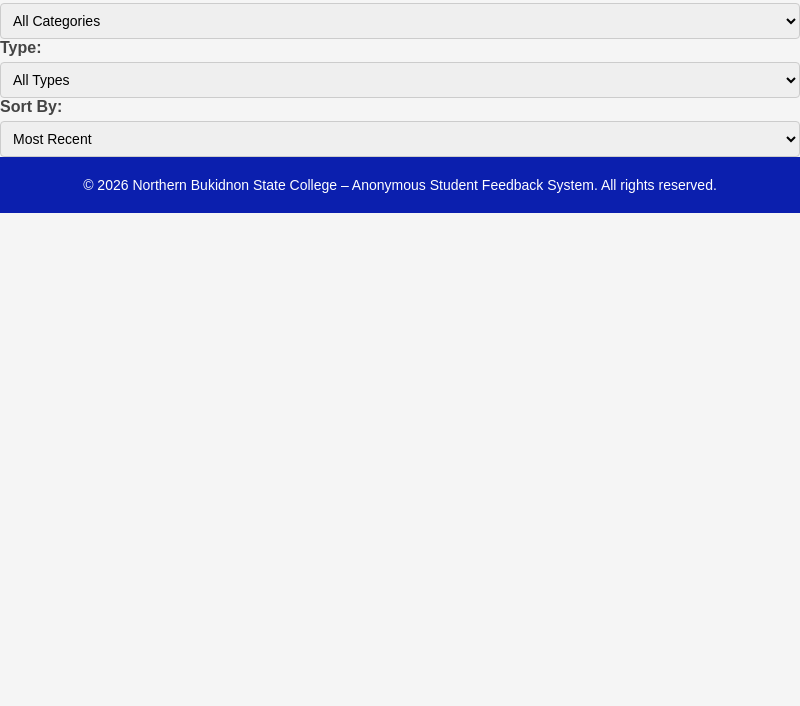
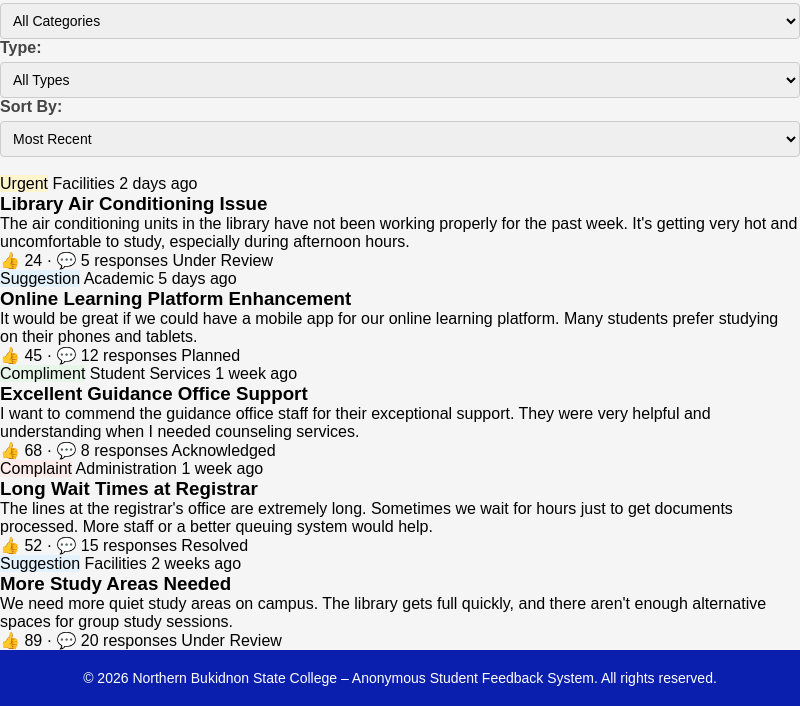
Before and after one commit to ErickJamesRubin/Anonymous_Student_Feedback_System, an Electron app: page feedback-hub.html in a window 800 px wide. Shown: the part 161-867 px from the top of the page. Before the commit the page ends 800 px from the top, so only its background shows below. Drawn offline with Linux system fonts and the light colour scheme.

Commit message:
feedback lists

```diff
--- a/feedback-hub.html
+++ b/feedback-hub.html
@@ -79,6 +79,113 @@
     </div>
 </section>
 
+<br>
+
+<section class="hub-feedback">
+    <div class="hub-container">
+
+        <!-- Feedback Item 1 -->
+        <div class="feedback-item">
+            <div class="feedback-header">
+                <div class="feedback-meta">
+                    <span class="feedback-tag tag-urgent">Urgent</span>
+                    <span class="feedback-category">Facilities</span>
+                    <span class="feedback-date">2 days ago</span>
+                </div>
+            </div>
+            <div class="feedback-content">
+                <h3>Library Air Conditioning Issue</h3>
+                <p>The air conditioning units in the library have not been working properly for the past week.
+                   It's getting very hot and uncomfortable to study, especially during afternoon hours.</p>
+            </div>
+            <div class="feedback-footer">
+                <span class="feedback-reactions">👍 24 · 💬 5 responses</span>
+                <span class="feedback-status status-review">Under Review</span>
+            </div>
+        </div>
+
+        <!-- Feedback Item 2 -->
+        <div class="feedback-item">
+            <div class="feedback-header">
+                <div class="feedback-meta">
+                    <span class="feedback-tag tag-suggestion">Suggestion</span>
+                    <span class="feedback-category">Academic</span>
+                    <span class="feedback-date">5 days ago</span>
+                </div>
+            </div>
+            <div class="feedback-content">
+                <h3>Online Learning Platform Enhancement</h3>
+                <p>It would be great if we could have a mobile app for our online learning platform.
+                   Many students prefer studying on their phones and tablets.</p>
+            </div>
+            <div class="feedback-footer">
+                <span class="feedback-reactions">👍 45 · 💬 12 responses</span>
+                <span class="feedback-status status-planned">Planned</span>
+            </div>
+        </div>
+
+        <!-- Feedback Item 3 -->
+        <div class="feedback-item">
+            <div class="feedback-header">
+                <div class="feedback-meta">
+                    <span class="feedback-tag tag-compliment">Compliment</span>
+                    <span class="feedback-category">Student Services</span>
+                    <span class="feedback-date">1 week ago</span>
+                </div>
+            </div>
+            <div class="feedback-content">
+                <h3>Excellent Guidance Office Support</h3>
+                <p>I want to commend the guidance office staff for their exceptional support.
+                   They were very helpful and understanding when I needed counseling services.</p>
+            </div>
+            <div class="feedback-footer">
+                <span class="feedback-reactions">👍 68 · 💬 8 responses</span>
+                <span class="feedback-status status-acknowledged">Acknowledged</span>
+            </div>
+        </div>
+
+        <!-- Feedback Item 4 -->
+        <div class="feedback-item">
+            <div class="feedback-header">
+                <div class="feedback-meta">
+                    <span class="feedback-tag tag-complaint">Complaint</span>
+                    <span class="feedback-category">Administration</span>
+                    <span class="feedback-date">1 week ago</span>
+                </div>
+            </div>
+            <div class="feedback-content">
+                <h3>Long Wait Times at Registrar</h3>
+                <p>The lines at the registrar's office are extremely long. Sometimes we wait for hours
+                   just to get documents processed. More staff or a better queuing system would help.</p>
+            </div>
+            <div class="feedback-footer">
+                <span class="feedback-reactions">👍 52 · 💬 15 responses</span>
+                <span class="feedback-status status-resolved">Resolved</span>
+            </div>
+        </div>
+
+        <!-- Feedback Item 5 -->
+        <div class="feedback-item">
+            <div class="feedback-header">
+                <div class="feedback-meta">
+                    <span class="feedback-tag tag-suggestion">Suggestion</span>
+                    <span class="feedback-category">Facilities</span>
+                    <span class="feedback-date">2 weeks ago</span>
+                </div>
+            </div>
+            <div class="feedback-content">
+                <h3>More Study Areas Needed</h3>
+                <p>We need more quiet study areas on campus. The library gets full quickly,
+                   and there aren't enough alternative spaces for group study sessions.</p>
+            </div>
+            <div class="feedback-footer">
+                <span class="feedback-reactions">👍 89 · 💬 20 responses</span>
+                <span class="feedback-status status-review">Under Review</span>
+            </div>
+        </div>
+    </div>
+</section>
+
 
 
 <footer class="footer">
```
